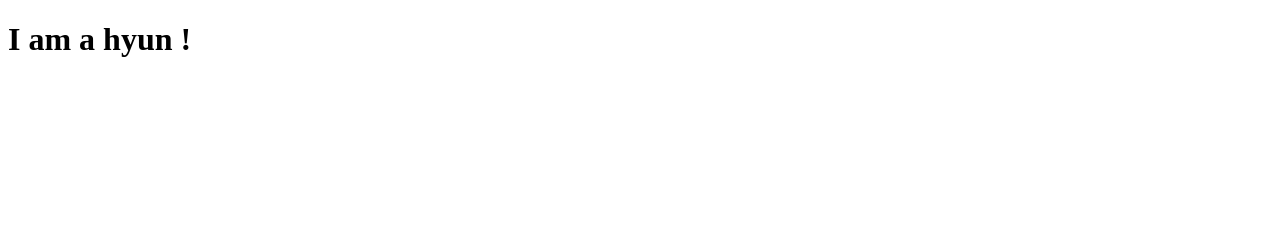
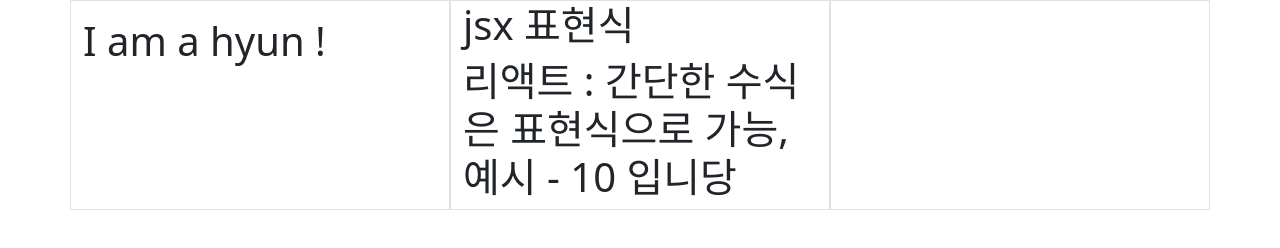
Before and after one commit to hanya-121/8_react.cdn, a plain HTML site: page jsx.html in a window 1280 px wide. Drawn offline with nearby package versions, Linux system fonts and the light colour scheme.

Commit message:
Update jsx.html

```diff
--- a/jsx.html
+++ b/jsx.html
@@ -1,12 +1,18 @@
 <!DOCTYPE html>
 <html>
   <head>
+  <meta charset="utf-8">
+  <meta name="viewport" content="width=device-width, initial-scale=1">
+  <link href="https://cdn.jsdelivr.net/npm/bootstrap@5.3.3/dist/css/bootstrap.min.css" rel="stylesheet">
+  <script src="https://cdn.jsdelivr.net/npm/bootstrap@5.3.3/dist/js/bootstrap.bundle.min.js"></script>
     <script src="https://unpkg.com/react@18/umd/react.development.js" crossorigin></script>
     <script src="https://unpkg.com/react-dom@18/umd/react-dom.development.js" crossorigin></script>
     <script src="https://unpkg.com/@babel/standalone/babel.min.js"></script>
   </head>
   <body>
-
+    <div class="container">
+      <div class="row">
+        <div class="col-md-4 border">
           <div id="jsx"></div>
           <script type="text/babel">
             function Car(props){
@@ -17,6 +23,20 @@
           const root = ReactDOM.createRoot(container);
           root.render(myElement);
           </script>
+        </div>
+        <div class="col-md-4 border">
+          <h1 className="my-3">jsx 표현식</h1>
+          <div id="ex"></div>
+          <script type="text/babel">
+            const myNumber = <h1>리액트 : 간단한 수식은 표현식으로 가능, 예시 - {5+5} 입니당</h1>
+            const ex = ReactDOM.createRoot(document.getElementById('ex'));
+            ex.render(myNumber);
+          </script>
+        </div>
+        <div class="col-md-4 border">
+        </div>
+      </div>
+    </div>
 
   </body>
 </html>
```
Lines whose indentation alone changed are shown as unchanged.
